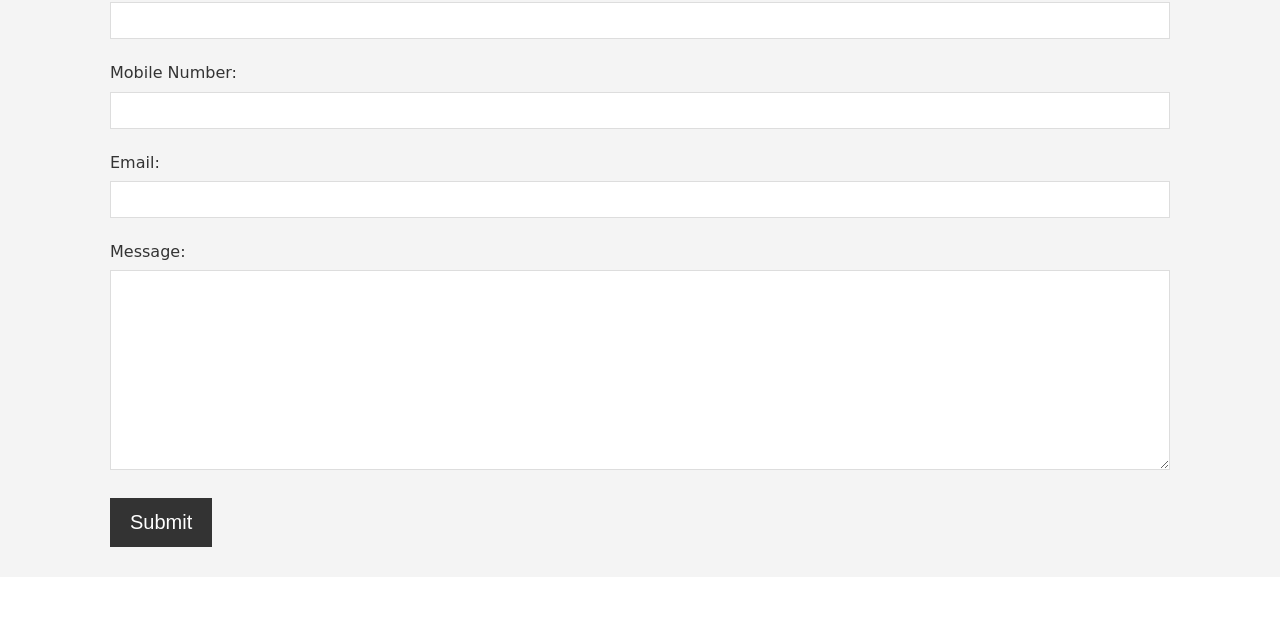
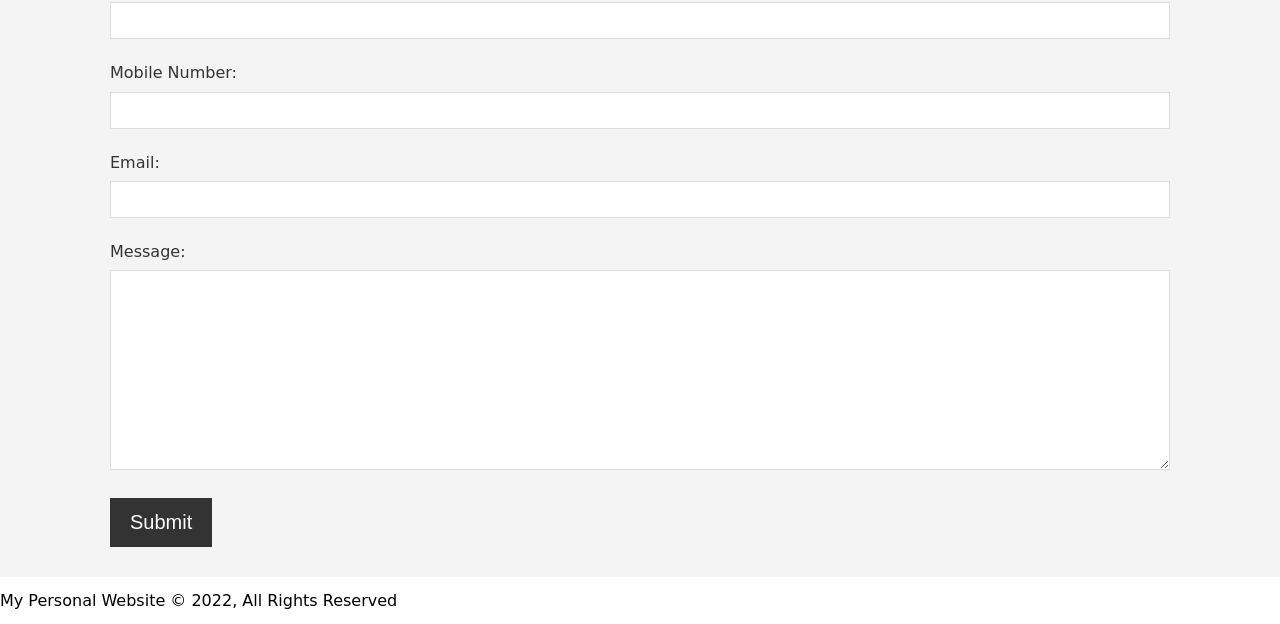
Before and after one commit to Aditi8397/MyPersonalWebsite, a plain HTML site: page contact.html in a window 1280 px wide. Shown: the part 195-819 px from the top of the page. Drawn offline with Linux system fonts and the light colour scheme.

Commit message:
Updated contact.html

```diff
--- a/contact.html
+++ b/contact.html
@@ -47,5 +47,9 @@
     </div>
 </section>
 
+<footer id="main-footer">
+    <p>My Personal Website &copy; 2022, All Rights Reserved</p>
+</footer>
+
 </body>
 </html>
```
